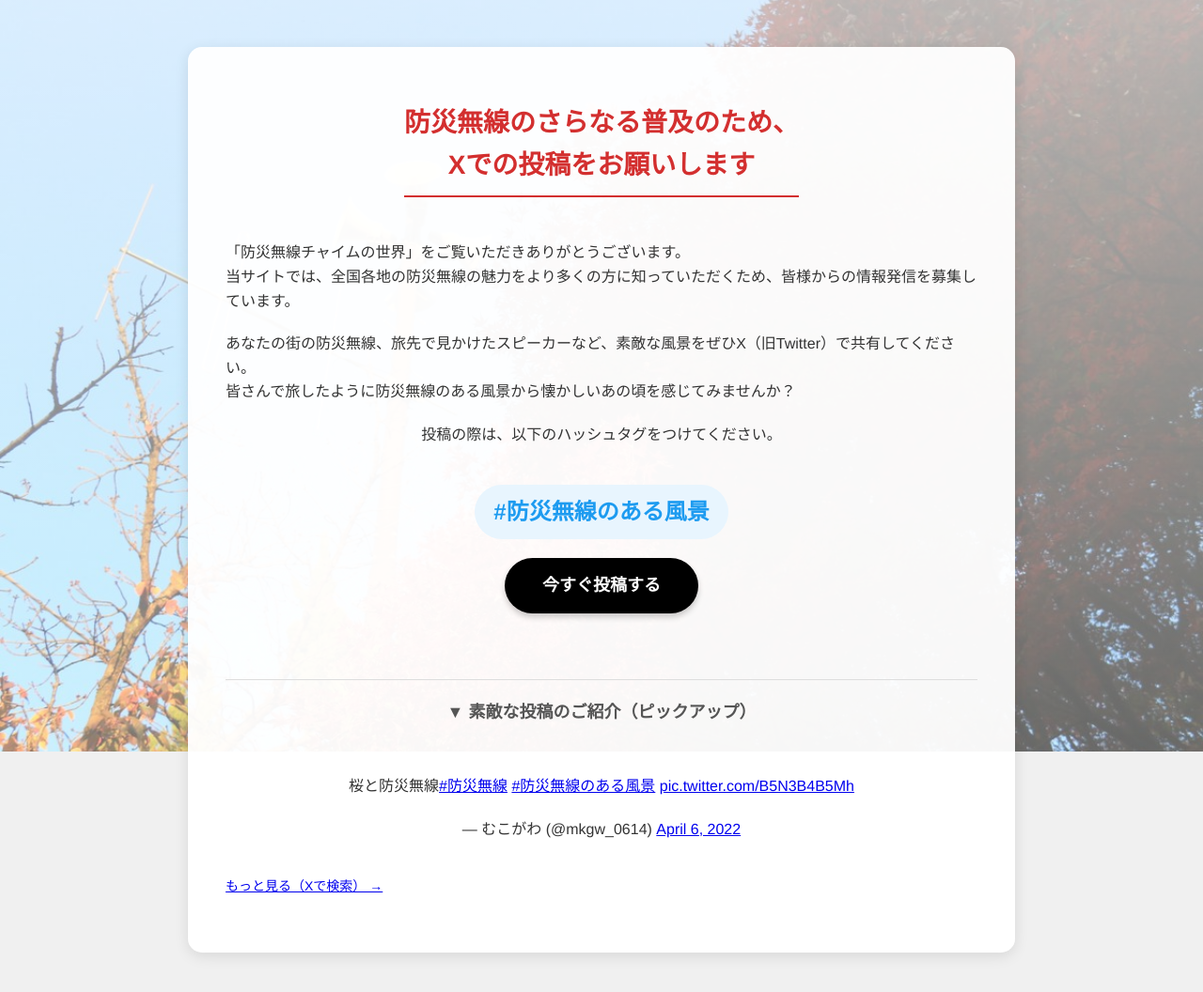
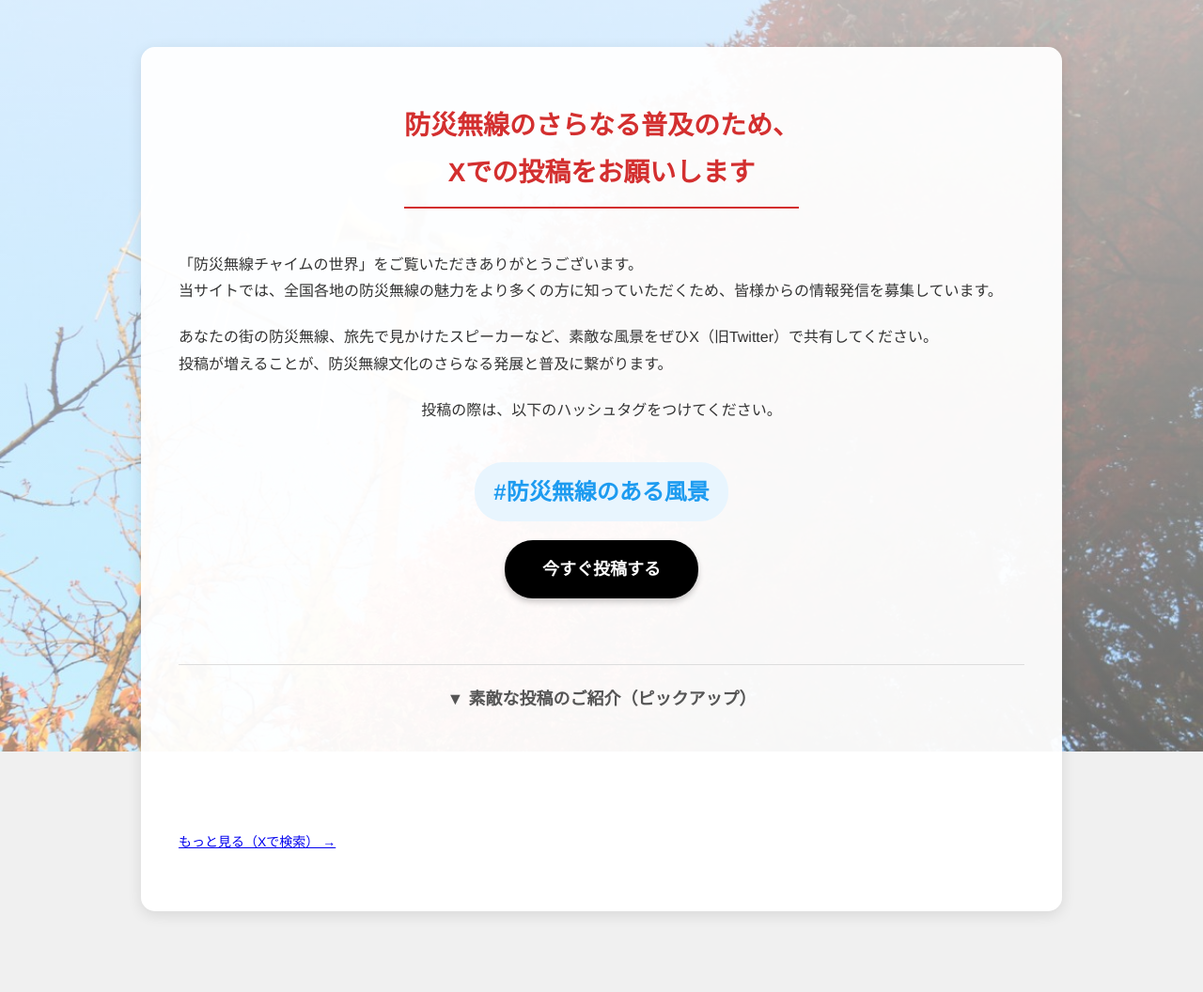
Before and after one commit to takataka1115pc-design/sample3333, a plain HTML site: page index.html in a window 1280 px wide. Shown: the whole page at 94% size. After the commit the page ends 1020 px from the top, so only its background shows below. Drawn offline with Linux system fonts and the light colour scheme.

Commit message:
Update index.html

```diff
--- a/index.html
+++ b/index.html
@@ -12,7 +12,7 @@
             font-family: "Helvetica Neue", Arial, "Hiragino Kaku Gothic ProN", "Hiragino Sans", Meiryo, sans-serif;
             background-color: #f0f0f0;
             color: #333;
-            line-height: 1.6;
+            line-height: 1.8; /* 行間を少し広げました */
         }
 
         /* 背景画像の設定 */
@@ -33,7 +33,7 @@
 
         /* メインコンテンツの枠組み */
         .container {
-            max-width: 800px;
+            max-width: 900px; /* 2列表示にするため少し幅を広げました */
             margin: 50px auto;
             background-color: rgba(255, 255, 255, 0.95);
             padding: 40px;
@@ -55,6 +55,11 @@
             font-size: 16px;
             margin-bottom: 20px;
             text-align: left;
+        }
+
+        /* 文末の改行崩れを防ぐための設定 */
+        .text-block {
+            display: inline-block; /* これで「ひとかたまり」として扱われます */
         }
 
         .hashtag {
@@ -100,11 +105,19 @@
             font-size: 18px;
         }
 
-        /* ツイートを中央に配置 */
-        .tweet-container {
-            display: flex;
-            flex-direction: column;
-            align-items: center;
+        /* ツイートを2列で並べるグリッドレイアウト */
+        .tweet-grid {
+            display: grid;
+            grid-template-columns: repeat(auto-fit, minmax(350px, 1fr)); /* 幅に合わせて自動調整 */
+            gap: 20px; /* ツイート同士の隙間 */
+            justify-content: center;
+        }
+
+        /* スマホなどの狭い画面では1列にする */
+        @media (max-width: 768px) {
+            .tweet-grid {
+                grid-template-columns: 1fr;
+            }
         }
     </style>
 </head>
@@ -116,10 +129,10 @@
         <h1>防災無線のさらなる普及のため、<br>Xでの投稿をお願いします</h1>
 
         <p>「防災無線チャイムの世界」をご覧いただきありがとうございます。<br>
-        当サイトでは、全国各地の防災無線の魅力をより多くの方に知っていただくため、皆様からの情報発信を募集しています。</p>
+        当サイトでは、全国各地の防災無線の魅力をより多くの方に知っていただくため、<span class="text-block">皆様からの情報発信を募集しています。</span></p>
 
-        <p>あなたの街の防災無線、旅先で見かけたスピーカーなど、素敵な風景をぜひX（旧Twitter）で共有してください。<br>
-      皆さんで旅したように防災無線のある風景から懐かしいあの頃を感じてみませんか？</p>
+        <p>あなたの街の防災無線、旅先で見かけたスピーカーなど、素敵な風景を<span class="text-block">ぜひX（旧Twitter）で共有してください。</span><br>
+        投稿が増えることが、防災無線文化のさらなる発展と普及に繋がります。</p>
 
         <p style="text-align: center;">投稿の際は、以下のハッシュタグをつけてください。</p>
 
@@ -134,11 +147,19 @@
         <div class="example-box">
             <span class="example-title">▼ 素敵な投稿のご紹介（ピックアップ）</span>
 
-            <div class="tweet-container">
-                <blockquote class="twitter-tweet"><p lang="ja" dir="ltr">桜と防災無線<a href="https://twitter.com/hashtag/%E9%98%B2%E7%81%BD%E7%84%A1%E7%B7%9A?src=hash&amp;ref_src=twsrc%5Etfw">#防災無線</a> <a href="https://twitter.com/hashtag/%E9%98%B2%E7%81%BD%E7%84%A1%E7%B7%9A%E3%81%AE%E3%81%82%E3%82%8B%E9%A2%A8%E6%99%AF?src=hash&amp;ref_src=twsrc%5Etfw">#防災無線のある風景</a> <a href="https://t.co/B5N3B4B5Mh">pic.twitter.com/B5N3B4B5Mh</a></p>&mdash; むこがわ (@mkgw_0614) <a href="https://twitter.com/mkgw_0614/status/1511541470632681475?ref_src=twsrc%5Etfw">April 6, 2022</a></blockquote>
+            <div class="tweet-grid">
 
-                <script async src="https://platform.twitter.com/widgets.js" charset="utf-8"></script>
+                <blockquote class="twitter-tweet"><a href="https://twitter.com/mkgw_0614/status/1511541470632681475"></a></blockquote>
+
+                <blockquote class="twitter-tweet"><a href="https://twitter.com/Fuka_2482/status/1824414759871189273"></a></blockquote>
+
+                <blockquote class="twitter-tweet"><a href="https://twitter.com/Nikina_112/status/1599368890722975745"></a></blockquote>
+
+                <blockquote class="twitter-tweet"><a href="https://twitter.com/Hojicha04/status/1891081404605186353"></a></blockquote>
+
             </div>
+
+            <script async src="https://platform.twitter.com/widgets.js" charset="utf-8"></script>
 
             <p style="margin-top:20px; font-size:14px; color:#666;">
                 <a href="https://twitter.com/hashtag/防災無線のある風景?src=hash" target="_blank">もっと見る（Xで検索） &rarr;</a>
```
